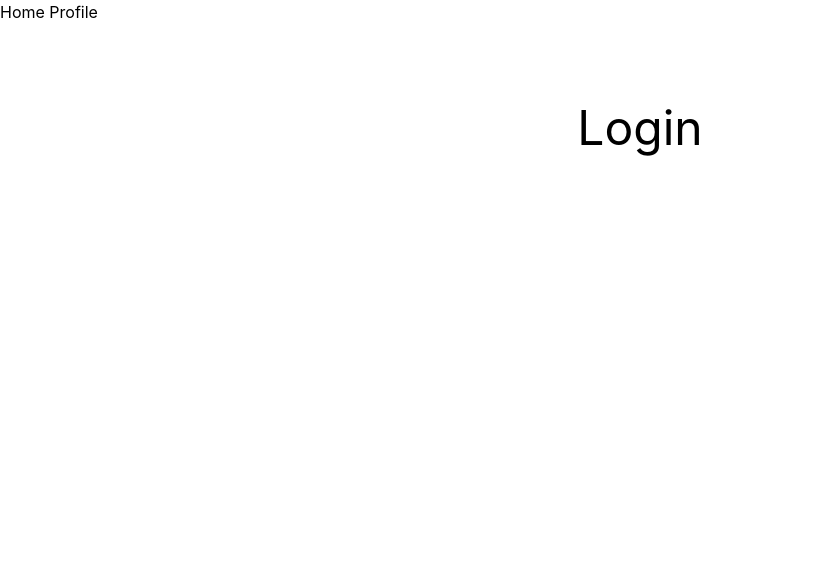
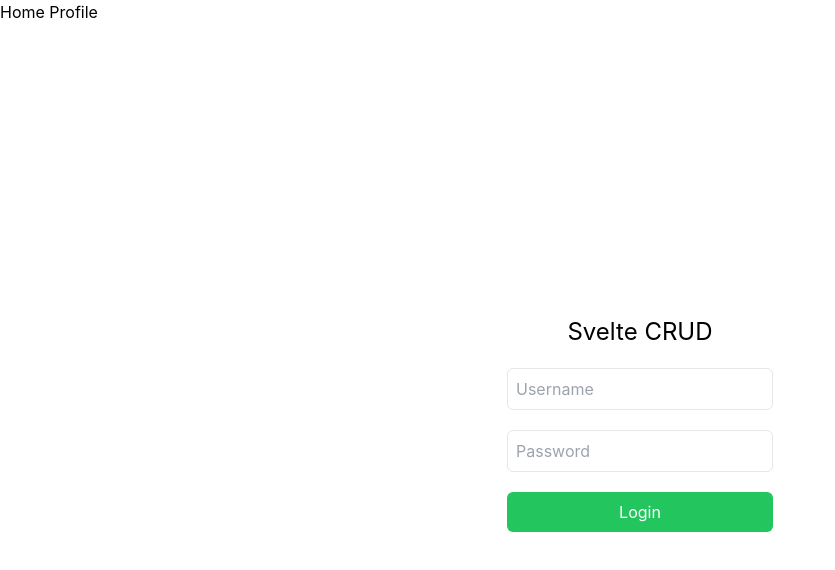
Before and after one commit to pengpa0012/svelte-crud, a Svelte app: page /login in a window 1280 px wide. Shown: the top 570 px of the page, without its empty margins (0-835 px from the left). Built offline with nearby package versions, Linux system fonts and the light colour scheme.

Commit message:
update login

```diff
--- a/index.html
+++ b/index.html
@@ -4,7 +4,7 @@
     <meta charset="UTF-8" />
     <link rel="icon" type="image/svg+xml" href="/vite.svg" />
     <meta name="viewport" content="width=device-width, initial-scale=1.0" />
-    <title>Vite + Svelte + TS</title>
+    <title>SVELTE CRUD</title>
   </head>
   <body>
     <div id="app"></div>
--- a/src/App.svelte
+++ b/src/App.svelte
@@ -15,8 +15,7 @@
     <div>
       <Route path="/profile/:id" component={Profile} />
       <Route path="/login" component={Login} />
-      <Route path="/"> <h1 class="text-5xl text-center my-20">Home</h1></Route>
+      <Route path="/"><h1 class="text-5xl text-center my-20">Home</h1></Route>
     </div>
   </Router>
-
 </main>
--- a/src/pages/Login.svelte
+++ b/src/pages/Login.svelte
@@ -1 +1,20 @@
-<h1 class="text-5xl text-center my-20">Login</h1>
+<script lang="ts">
+  let values = {
+    username: "",
+    password: ""
+  }
+  function onSubmit() {
+    console.log(values)
+  }
+</script>
+
+<div class="grid place-items-center min-h-screen">
+  <div>
+    <h1 class="text-2xl text-center mb-5">Svelte CRUD</h1>
+    <form class="flex flex-col gap-5" on:submit|preventDefault={onSubmit}>
+      <input type="text" placeholder="Username" bind:value={values.username} class="p-2 border p-2 focus:outline-none rounded-md">
+      <input type="password" placeholder="Password" bind:value={values.password} class="p-2 border p-2 focus:outline-none rounded-md">
+      <button type="submit" class="bg-green-500 hover:bg-green-600 py-2 rounded-md text-white">Login</button>
+    </form>
+  </div>
+</div>
```
